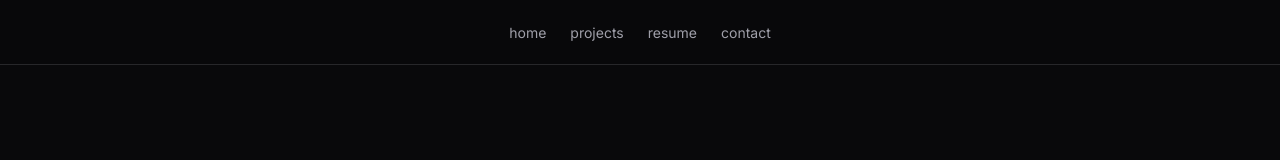
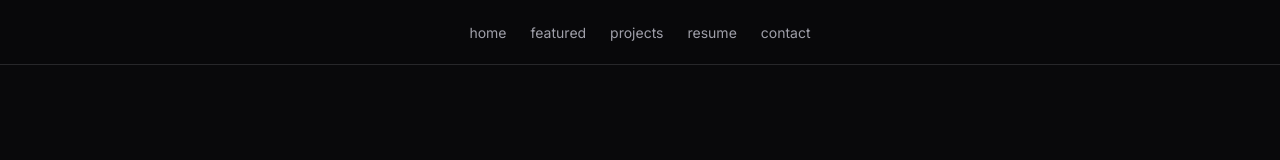
Before and after one commit to E10Feng/portfolio, a Next.js app: page / in a window 1280 px wide. Shown: the top 160 px of the page. Built offline with nearby package versions, Linux system fonts and the light colour scheme.

Commit message:
feat: add featured link to navbar

```diff
--- a/src/components/layout/Navbar.tsx
+++ b/src/components/layout/Navbar.tsx
@@ -2,6 +2,7 @@
 
 const navLinks = [
   { label: "home", href: "/#hero" },
+  { label: "featured", href: "/#featured" },
   { label: "projects", href: "/#projects" },
   { label: "resume", href: "/#resume" },
   { label: "contact", href: "/#contact" },
```
